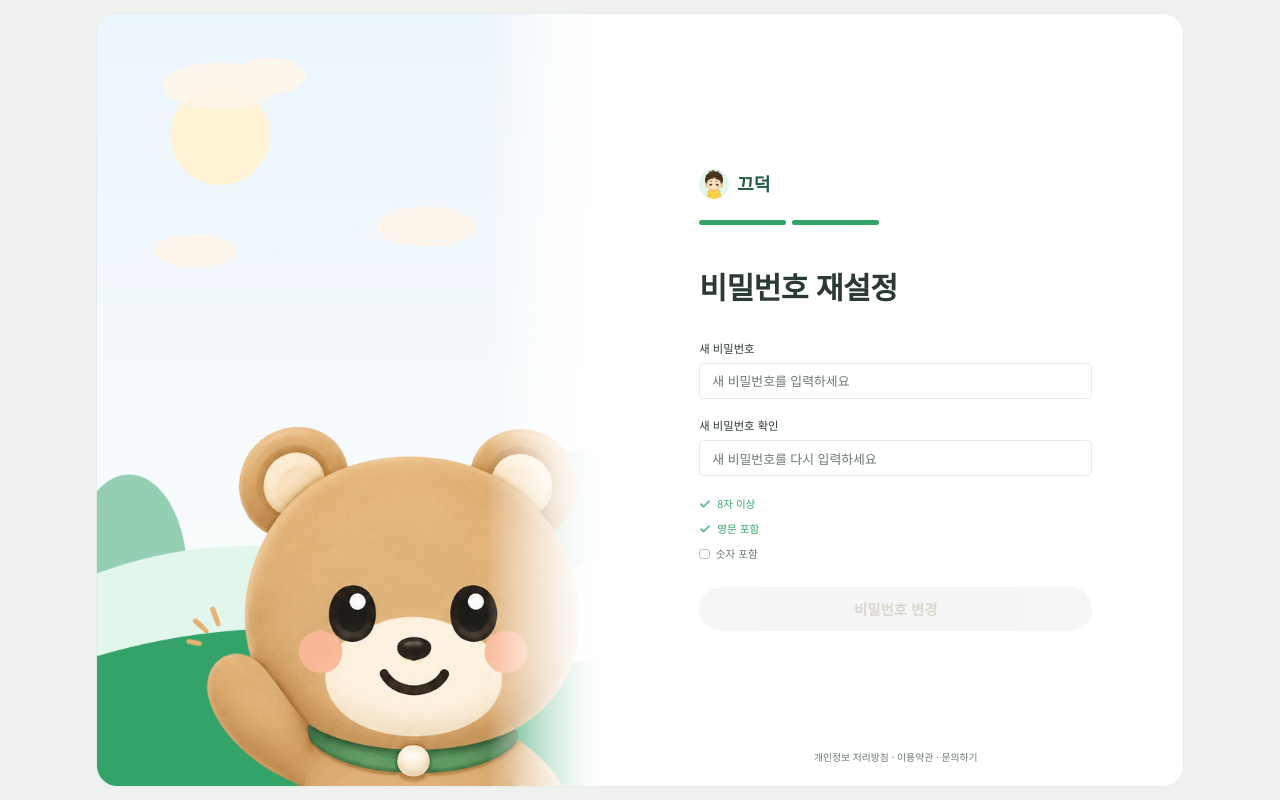
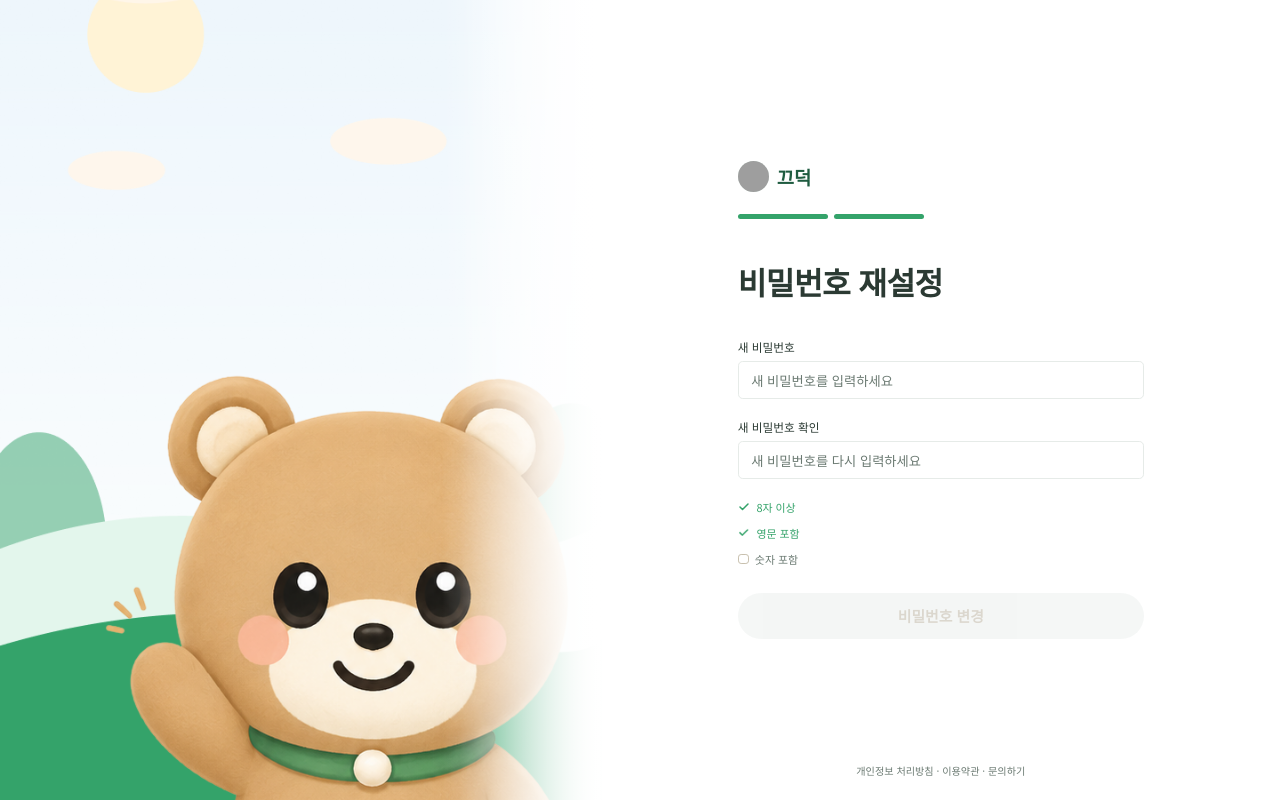
Before and after one commit to KkeuDeok/kkeudeok, a Java web app: template src/main/webapp/WEB-INF/views/auth/find-pw-new.jsp in a window 1280 px wide. Run offline with Spring Boot 4, a stand-in JSP engine, Linux system fonts and the light colour scheme; the template is opened without the code that fills it, so the values that code supplies are empty; grey boxes are pictures that could not be loaded.

Commit message:
fix(ui): 전체화면 회색 여백 제거 — full-bleed 유동 레이아웃 전환
고정 1440x1024 카드형 캔버스를 화면 전체를 채우는 유동 레이아웃으로 변경:
- .app-frame: 100vw x 100vh, radius/테두리 제거
- 일러스트 패널: 47% 비율 고정, cover(좌하단 기준)로 어떤 창에서도 곰 유지
- 우측 폼 패널만 배율 조정(창높이/1024) → 내부 좌표는 항상 Figma 기준 1024px
- 창모드/전체화면(F11)/모니터 해상도 무관하게 동일한 비율, 스크롤 없음

검증: 1024x700 / 1000x760 / 1250x937 / 1920x1080 / 2400x1300에서
프레임=뷰포트 일치, 스크롤 차단, 폼 영역 잘림 없음 확인

Co-Authored-By: Claude Opus 5 <noreply@anthropic.com>

```diff
--- a/src/main/resources/static/css/auth.css
+++ b/src/main/resources/static/css/auth.css
@@ -1,49 +1,41 @@
 /* ==========================================================================
    로그인·회원가입 계열 (auth) 전용 레이아웃
-   - Figma 좌우 분할: 좌측 수채 일러스트 676px + 우측 폼 패널 762px
-   - 프레임 1440×1024 고정, radius 28 카드형
+   - Figma 좌우 분할: 좌측 수채 일러스트 47% + 우측 폼 패널
+   - 화면 전체를 꽉 채우는 유동 레이아웃 (창모드·전체화면 동일)
    ========================================================================== */
 
 html {
-    overflow: hidden;          /* 스크롤 금지 — 캔버스는 항상 화면 안에 들어온다 */
+    overflow: hidden;          /* 스크롤 금지 — 화면은 항상 뷰포트 안에 들어온다 */
 }
 
 .auth-body {
-    background: var(--kd-bg-page);
+    background: #fff;
     height: 100vh;
     overflow: hidden;
-    display: flex;
-    justify-content: center;
-    align-items: center;
 }
 
 .app-frame {
-    width: 1440px;
-    height: 1024px;
-    flex: none;
+    width: 100vw;
+    height: 100vh;
     background: #fff;
-    border: 1px solid var(--kd-border);
-    border-radius: 28px;
     overflow: hidden;
     display: flex;
-    /* fit-frame.js가 창 크기에 맞춰 --fit-scale을 계산 (Figma 프레젠테이션 방식) */
-    zoom: var(--fit-scale, 1);
 }
 
-/* 좌측 일러스트 패널 — 우측 끝 160px은 흰색 그라데이션으로 폼과 자연스럽게 연결 */
+/* 좌측 일러스트 패널 — 곰은 항상 좌하단 고정, 우측 끝은 흰색 그라데이션으로 폼과 연결 */
 .auth-illust {
     position: relative;
-    width: 676px;
+    flex: 0 0 47%;             /* 1440 기준 676px과 같은 비율 */
     height: 100%;
-    flex: none;
     overflow: hidden;
 }
 
 .auth-illust img {
     display: block;
-    width: 677px;
-    height: 1024px;
+    width: 100%;
+    height: 100%;
     object-fit: cover;
+    object-position: left bottom;
 }
 
 .auth-illust::after {
@@ -57,8 +49,10 @@ html {
 }
 
 /* --------------------------------------------------------------------------
-   우측 폼 패널 — 폼 열은 좌측 여백 121px, 폭 520 고정
+   우측 폼 패널 — 폼 열은 폭 520 고정·가로 중앙 (1440에서 Figma의 121px 여백과 일치)
    기본은 세로 중앙 정렬, 회원가입 3화면은 상단 고정(--top)
+   fit-frame.js가 --fit-scale(= 창높이/1024)을 계산해 패널만 배율 조정 →
+   패널 내부 세로 좌표는 어떤 창 크기에서도 디자인 기준 1024px 그대로 유지된다.
    -------------------------------------------------------------------------- */
 .auth-panel {
     position: relative;
@@ -67,7 +61,7 @@ html {
     display: flex;
     flex-direction: column;
     justify-content: center;
-    padding-left: 121px;
+    zoom: var(--fit-scale, 1);
 }
 
 .auth-panel--top {
@@ -77,20 +71,12 @@ html {
 
 .auth-form-col {
     width: 520px;
+    margin: 0 auto;
 }
 
 /* --------------------------------------------------------------------------
-   브랜드: 캐릭터 아바타(40px 원) + 로고
+   브랜드: 곰돌이 아바타(40px 원) + 끄덕 로고 — 전 화면 공통
    -------------------------------------------------------------------------- */
-.auth-logo {
-    display: block;
-    font-size: 24px;
-    font-weight: 700;
-    line-height: 36px;
-    color: var(--kd-primary-strong);
-    margin-bottom: 30px;
-}
-
 .auth-brand {
     display: flex;
     align-items: center;
@@ -105,15 +91,12 @@ html {
     border-radius: 50%;
     background: var(--kd-primary-tint);
     overflow: hidden;
-    display: flex;
-    justify-content: center;
 }
 
 .auth-avatar img {
-    width: 38px;
-    height: 42px;
-    margin-top: 2px;
-    object-fit: contain;
+    width: 100%;
+    height: 100%;
+    object-fit: cover;
 }
 
 .auth-brand .auth-logo-text {
@@ -522,7 +505,8 @@ html {
 
 .auth-footer {
     position: absolute;
-    left: 121px;
+    left: 50%;
+    transform: translateX(-50%);
     bottom: 28px;
     width: 520px;
     text-align: center;
--- a/src/main/resources/static/js/fit-frame.js
+++ b/src/main/resources/static/js/fit-frame.js
@@ -1,15 +1,11 @@
-/* 1440×1024 고정 디자인 캔버스를 브라우저 창 크기에 맞춰 배율 조정.
-   Figma 프레젠테이션 모드처럼 어떤 해상도에서도 전체 화면이 스크롤 없이 보인다. */
+/* 우측 폼 패널의 내부 세로 좌표가 항상 디자인 기준(1024px)이 되도록
+   창 높이 대비 배율(--fit-scale)을 계산한다. 좌측 일러스트는 CSS(cover)가 유동 대응.
+   → 창모드·전체화면·모니터 해상도와 무관하게 비율이 동일하고 스크롤이 생기지 않는다. */
 (function () {
-    var DESIGN_W = 1440;
     var DESIGN_H = 1024;
-    var MARGIN = 26; /* 프레임 주변 최소 여백 */
 
     function fit() {
-        var scale = Math.min(
-            (window.innerWidth - MARGIN) / DESIGN_W,
-            (window.innerHeight - MARGIN) / DESIGN_H
-        );
+        var scale = window.innerHeight / DESIGN_H;
         document.documentElement.style.setProperty('--fit-scale', scale.toFixed(4));
     }
 
```
Also changed, not shown: src/main/resources/static/img/char-neutral.png (deleted), src/main/resources/static/img/char-sad.png (deleted).
